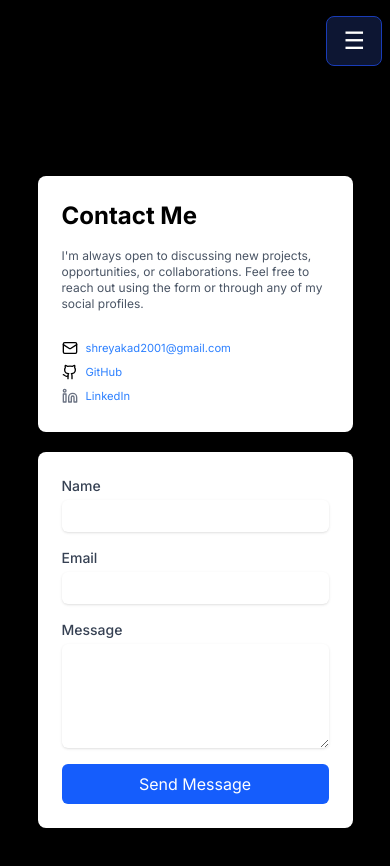
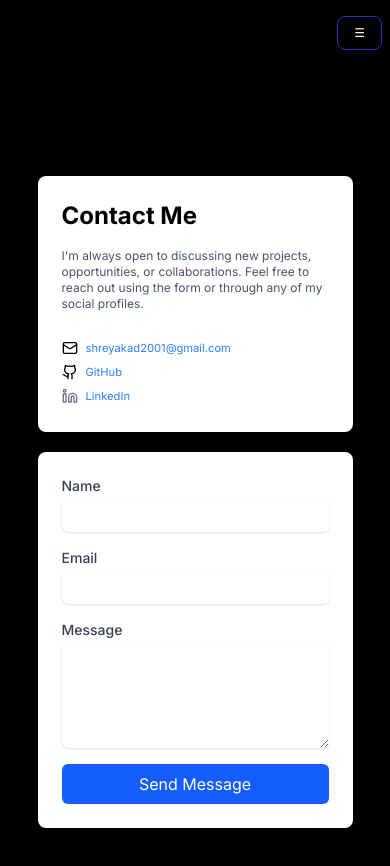
Before and after one commit to shreyk04/Portfolio, a React (Vite) app: page /contact in a window 390 px wide. Shown: the top 866 px of the page. Built offline with nearby package versions, Linux system fonts and the light colour scheme; what antd-style would draw is missing.

Commit message:
solved horizontal scrollbar issue

```diff
--- a/src/App.css
+++ b/src/App.css
@@ -1,11 +1,16 @@
 
+*, *::before, *::after {
+  box-sizing: border-box;
+}
 body{
     background-color: #000000;
-    overflow-x:hidden;
 
 }
 html {
   scroll-behavior: smooth;
+}
+body, #root {
+  overflow-x: hidden;
 }
 
 
--- a/src/components/Navbar.jsx
+++ b/src/components/Navbar.jsx
@@ -49,12 +49,12 @@ console.log(menuOpen)
 
   return (
     <div className="w-full z-50 flex justify-center items-center pointer-events-none">
-      <nav className="fixed top-0 md:left-1/2 right-0  bg-blue-950/60 backdrop-blur-md border border-blue-800 shadow-lg w-fit sm:w-[80vw] md:w-[60vw] lg:w-[40vw] rounded-lg mt-4 z-50 px-4 mr-2 md:mr-0 py-2 pointer-events-auto">
+      <nav className="fixed top-0 md:left-1/2 right-0  backdrop-blur-md border border-blue-800 shadow-lg  sm:w-[80vw] md:w-[60vw] lg:w-[40vw] rounded-lg mt-4 z-50 px-4 mr-2 md:mr-0 py-2 pointer-events-auto">
         {/* Mobile Header */}
-        <div className="flex justify-between items-center sm:hidden">
+        <div className="flex justify-between items-center sm:hidden ">
           <div className="text-white font-bold text-lg"></div>
           <button
-            className="text-white text-2xl cursor-pointer"
+            className="text-white text-xs cursor-pointer"
             onClick={() => setMenuOpen(!menuOpen)}
           >
             ☰
--- a/src/components/Projects.jsx
+++ b/src/components/Projects.jsx
@@ -138,11 +138,11 @@ const projects=[
 
 function Projects() {
   return (
-    <section className='w-full flex flex-col gap-4 mt-10 '>
+    <section className='w-full flex flex-col gap-4 mt-10 justify-center items-center '>
         <div className=" mx-auto w-full   p-8 ">
             {/* <h1 className="text-cyan-700 text-7xl font-medium mb-8">Projects</h1> */}
             <Title text="Projects"/>
-            <div className="flex flex-wrap  gap-12   w-full h-full">
+            <div className="flex flex-wrap  gap-12   w-full h-full md:justify-center md:items-center">
             {projects.map((project, index) => (
                 <ProjectCard key={index} project={project} />
             ))}
```
